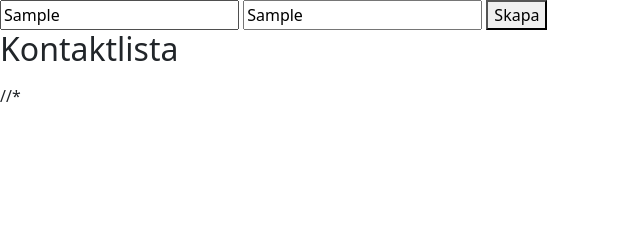
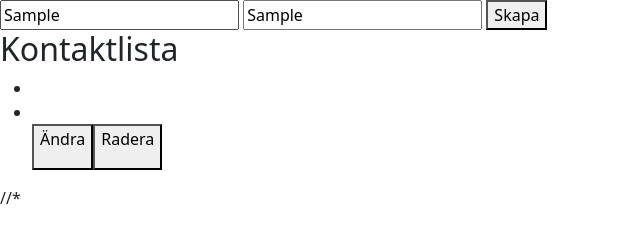
Before and after one commit to melodycartwright/kunskapskontrollExam, a website: page index.html in a window 1280 px wide. Both pictures are taken after typing "Sample", "Sample" into the empty fields and a click on the button "Skapa". Shown: the whole page, without its empty margins (0-640 px from the left). Drawn offline with nearby package versions, Linux system fonts and the light colour scheme.

Commit message:
Building html through Java script. creating elements.

```diff
--- a/index.html
+++ b/index.html
@@ -12,17 +12,18 @@
 </head>
 
 <body>
+    <section id="main-section">
     <form id="contact-form">
-      <input type="text" id="name" placeholder="Namn" required>
+        <input type="text" id="name" placeholder="Namn" required>
         <input type="text" id="phone" placeholder="Telefon" required>
         <button type="submit" id="submit">Skapa</button>
     </form>
-<h2>Kontaktlista</h2>
-<ul id="contact-list">
+    <h2>Kontaktlista</h2>
 
-</ul>
 
-<!--
+
+
+    <!--
 
 
     <div id="contact-list" class="container">
@@ -39,6 +40,7 @@
     </div>-->
 
 
+    </section>
 
 
     <script src="script.js"></script> //*
--- a/script.js
+++ b/script.js
@@ -35,4 +35,31 @@ const submit = document.getElementById('submit')
 submit.addEventListener('click', function(renderList) {
     renderList.preventDefault();
     alert('clicked submit')
+
+    const contactList = document.createElement ('div');
+    contactList.className='contact-list';
+
+    const contactInfo = document.createElement('ul');
+    contactInfo.className='contact-info';
+
+    const listedName = document.createElement ('li');
+    listedName.className= 'listed-name';
+
+    const listedNumber= document.createElement('li');
+    listedNumber.className='listed-number';
+    const changeBtn= document.createElement('button');
+    changeBtn.classname='change-btn';
+    changeBtn.innerHTML= '<p> Ändra </p>';
+    const deleteBtn= document.createElement('button');
+    deleteBtn.classname='delete-btn';
+    deleteBtn.innerHTML= '<p> Radera </p>';
+    contactList.appendChild(contactInfo);
+    contactInfo.appendChild(listedName);
+    contactInfo.appendChild(listedNumber);
+    contactInfo.appendChild(changeBtn);
+    contactInfo.appendChild(deleteBtn);
+    document.getElementById('main-section').appendChild(contactList);
+
+
+    console.log(contactList);
 })
```
